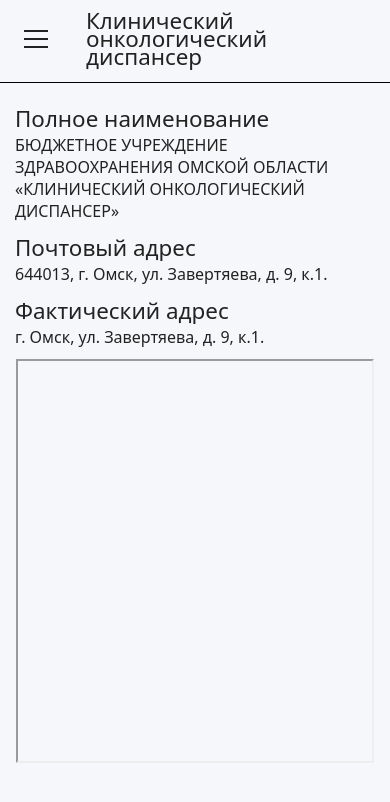
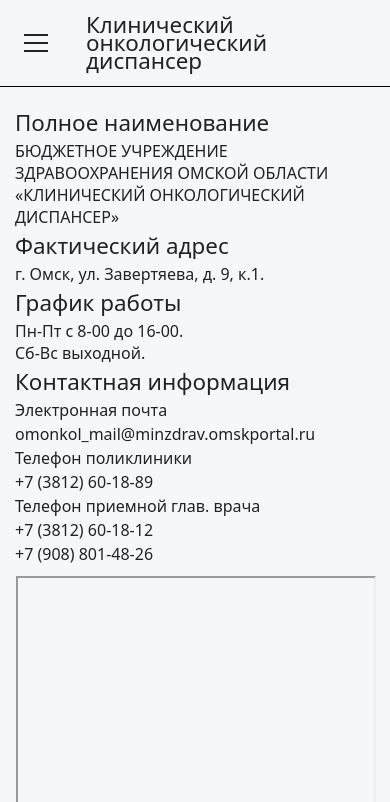
Before and after one commit to SoundOfTruth/DispensaryMiniApp, a Vue app in the folder frontend/: page / in a window 390 px wide. Shown: the top 802 px of the page. Built offline with nearby package versions, Linux system fonts and the light colour scheme.

Commit message:
added part of responsive design

```diff
--- a/frontend/src/App.vue
+++ b/frontend/src/App.vue
@@ -1,7 +1,5 @@
 <template>
-  <div>
-    <RouterView />
-  </div>
+  <RouterView />
 </template>
 
 <script setup lang="ts"></script>
--- a/frontend/src/components/FilterButton.vue
+++ b/frontend/src/components/FilterButton.vue
@@ -1,20 +1,13 @@
 <template>
-  <button class="filter-btn" @click="filterOpen = !filterOpen">
+  <button class="filter-btn" @click="emits('onClick')">
     <FilterSvg />
   </button>
-  <div>
-    <Teleport to="#modals">
-      <FilterModal :open="filterOpen" @close="filterOpen = false" />
-    </Teleport>
-  </div>
 </template>
 
 <script setup lang="ts">
 import FilterSvg from "./svg/FilterSvg.vue";
-import FilterModal from "./modals/DoctorFilterModal.vue";
 
-import { ref } from "vue";
-const filterOpen = ref<boolean>(false);
+const emits = defineEmits(["onClick"]);
 </script>
 
 <style lang="scss" scoped>
--- a/frontend/src/components/PaginatedPage.vue
+++ b/frontend/src/components/PaginatedPage.vue
@@ -36,8 +36,8 @@ const props = defineProps<Props>();
   flex-direction: column;
   flex: 1;
   min-height: 0;
-  overflow-y: scroll;
   padding-bottom: 15px;
+  overflow-y: auto;
 }
 .pagination-container {
   display: flex;
@@ -46,5 +46,6 @@ const props = defineProps<Props>();
   padding-bottom: 20px;
   max-width: 100vw;
   flex-shrink: 0;
+  overflow-y: auto;
 }
 </style>
--- a/frontend/src/components/TheHeader.vue
+++ b/frontend/src/components/TheHeader.vue
@@ -39,11 +39,12 @@ const toggleMenu = () => {
 
 <style scoped lang="scss">
 header {
+  box-sizing: border-box;
+  width: 100%;
+  max-width: 1000px;
   border-bottom: 1px solid black;
-  padding-inline: 16px;
-  padding-top: 12px;
-  padding-bottom: 16px;
-  position: sticky;
+  padding: 16px;
+  position: fixed;
   top: 0;
   z-index: 100;
   background: #f5f7fa;
--- a/frontend/src/components/doctors/DoctorCard.vue
+++ b/frontend/src/components/doctors/DoctorCard.vue
@@ -46,10 +46,11 @@ const openDoctor = (doctorId: number) => {
     }
   }
   .info {
+    padding-top: 14px;
     display: flex;
     flex-direction: column;
-    justify-content: space-around;
-    padding: 14px;
+    gap: 8px;
+    padding-left: 14px;
     .fullname {
       font-size: 105%;
     }
--- a/frontend/src/layouts/DefaultLayout.vue
+++ b/frontend/src/layouts/DefaultLayout.vue
@@ -13,19 +13,20 @@ import TheHeader from "../components/TheHeader.vue";
 
 <style scoped>
 .mini-app {
-  max-width: 900px;
+  max-width: 1000px;
   margin: 0 auto;
-  height: 100vh;
-  height: 100dvh;
+  min-height: 100vh;
+  min-height: 100dvh;
   display: flex;
   flex-direction: column;
-  overflow: hidden;
+  overflow-y: auto;
 }
 .content {
+  padding-top: 87px;
   display: flex;
   flex-direction: column;
   flex: 1;
   min-height: 0;
-  overflow: hidden;
+  overflow-y: auto;
 }
 </style>
--- a/frontend/src/views/public/IndexView.vue
+++ b/frontend/src/views/public/IndexView.vue
@@ -6,44 +6,80 @@
         БЮДЖЕТНОЕ УЧРЕЖДЕНИЕ ЗДРАВООХРАНЕНИЯ ОМСКОЙ ОБЛАСТИ «КЛИНИЧЕСКИЙ
         ОНКОЛОГИЧЕСКИЙ ДИСПАНСЕР»
       </div>
-    </div>
-    <div class="info">
-      <div class="title">Почтовый адрес</div>
-      <div class="text">644013, г. Омск, ул. Завертяева, д. 9, к.1.</div>
-    </div>
-    <div class="info">
       <div class="title">Фактический адрес</div>
       <div class="text">г. Омск, ул. Завертяева, д. 9, к.1.</div>
+      <div class="title">График работы</div>
+      <div class="text">
+        Пн-Пт с 8-00 до 16-00.<br />
+        Сб-Вс выходной.
+      </div>
+      <div class="title">Контактная информация</div>
+      <div class="sub-title">Электронная почта</div>
+      <div>omonkol_mail@minzdrav.omskportal.ru</div>
+      <div class="sub-title">Телефон поликлиники</div>
+      <div>+7 (3812) 60-18-89</div>
+      <div class="sub-title">Телефон приемной глав. врача</div>
+      <div>+7 (3812) 60-18-12</div>
+      <div>+7 (908) 801-48-26</div>
     </div>
     <div class="map">
       <iframe
-        src="https://yandex.ru/map-widget/v1/?ll=73.444809%2C55.040125&mode=poi&poi%5Bpoint%5D=73.444243%2C55.040772&poi%5Buri%5D=ymapsbm1%3A%2F%2Forg%3Foid%3D1356235732&z=10"
-        width="560"
+        src="https://yandex.ru/map-widget/v1/?ll=73.444809%2C55.040125&mode=poi&poi%5Bpoint%5D=73.444243%2C55.040772&poi%5Buri%5D=ymapsbm1%3A%2F%2Forg%3Foid%3D1356235732&z=10.5"
+        width="500"
         height="400"
         frameborder="1"
         allowfullscreen="true"
-        style="position: relative"
+        class="test"
       ></iframe>
     </div>
   </div>
 </template>
 
-<style scoped>
+<style scoped lang="scss">
 .about {
   display: flex;
   gap: 10px;
   flex-direction: column;
   padding: 20px 15px;
+  @media (min-width: 720px) {
+    flex-direction: row;
+    padding-top: 30px;
+    gap: 5px;
+  }
 }
-.info .title {
+.title {
   font-size: 140%;
   font-weight: 500;
 }
-.info .text {
+.text {
   font-size: 100%;
+}
+.sub-title {
+  font-size: 100%;
+  font-weight: 500;
+}
+.info {
+  display: flex;
+  flex-direction: column;
+  gap: 2px;
+  @media (min-width: 720px) {
+    margin-left: 10px;
+    max-width: 300px;
+  }
+  max-width: 320px;
 }
 .map {
   display: flex;
+  width: 100%;
   padding: 1px;
+  .test {
+    width: 100%;
+    max-width: 540px;
+    @media (min-width: 720px) {
+      flex-direction: row;
+      padding-top: 50px;
+      margin: 0 auto;
+    }
+  }
 }
 </style>
--- a/frontend/src/views/public/doctors/DetailView.vue
+++ b/frontend/src/views/public/doctors/DetailView.vue
@@ -4,7 +4,7 @@
       {{ err.message }}
     </div>
     <div class="doctor-container" v-else>
-      <div class="description">
+      <div class="doctor-header">
         <div class="doctor-img-container">
           <img
             src="/src/images/avatar.png"
@@ -13,45 +13,44 @@
           />
           <img :src="doctor.photo" class="doctor-img" v-else />
         </div>
-        <div class="fullname">
+        <div class="doctor-header-info">
+          <div class="doctor-fullname">
             <div>{{ doctor?.lastname }}</div>
             <div>{{ doctor?.firstname }} {{ doctor?.middlename }}</div>
-          <div class="speciality">
+          </div>
+          <div class="doctor-speciality">
             {{ doctor?.speciality.name }}
           </div>
+          <div class="doctor-department">{{ doctor?.department.name }}</div>
         </div>
       </div>
-      <div class="information">
-        <div class="title">Информация</div>
+      <div class="doctor-extra-info">
+        <div class="title" v-if="infoExists">Информация</div>
         <div class="expirience" v-if="doctor?.experience">
           <span>Опыт работы: </span>
           <span>{{ doctor?.experience }}</span>
         </div>
-        <div>
-          <div class="title">Отделение</div>
-          <span>{{ doctor?.department.name }}</span>
-        </div>
         <div v-if="doctor?.qualification">
-          <div class="title">Квалификация</div>
+          <div class="sub-title">Квалификация</div>
           <span>{{ doctor?.qualification }}</span>
         </div>
         <div v-if="doctor?.education?.length">
-          <div class="title">Образование</div>
+          <div class="sub-title">Образование</div>
+          <div class="education">
+            <div v-for="education in doctor?.education">
+              {{ education }}
+            </div>
+          </div>
+        </div>
+        <div v-if="doctor?.extra_education?.length">
+          <div class="sub-title">Доп. образование</div>
           <div class="education">
             <div v-for="education in doctor?.extra_education">
               {{ education }}
             </div>
           </div>
         </div>
-        <div v-if="doctor?.extra_education?.length">
-          <div class="title">Доп. образование</div>
-          <div class="education">
-            <div v-for="education in doctor?.extra_education">
-              {{ education }}
-            </div>
-          </div>
-        </div>
-        <div class="title" v-if="doctor?.inspections?.length > 0">
+        <div class="sub-title" v-if="doctor?.inspections?.length > 0">
           Проводит обследования:
         </div>
         <div v-for="inspection in doctor?.inspections">
@@ -74,6 +73,16 @@ const route = useRoute();
 const doctorStore = useDoctorStore();
 const doctor = computed(() => doctorStore.doctor);
 
+const infoExists = computed(() =>
+  Boolean(
+    doctor.value?.experience ||
+    doctor.value?.qualification ||
+    doctor.value?.education.length != 0 ||
+    doctor.value?.extra_education.length != 0 ||
+    doctor.value.inspections.length != 0,
+  ),
+);
+
 onMounted(async () => {
   const doctorId: number = Number(route.params.doctorId);
   await doctorStore.loadById(doctorId);
@@ -84,7 +93,6 @@ onMounted(async () => {
 .doctor-page {
   overflow-y: auto;
   padding: 15px;
-}
   .err-handler {
     display: flex;
     justify-content: center;
@@ -94,39 +102,85 @@ onMounted(async () => {
     display: flex;
     flex-direction: column;
   }
-.description {
+}
+.doctor-header {
+  border-radius: 8px;
+  padding: 20px;
+  background: white;
   display: flex;
-  gap: 50px;
   flex-direction: column;
-  @media (min-width: 520px) {
+  @media (min-width: 720px) {
+    padding: 8px;
+    gap: 26px;
     flex-direction: row;
   }
-}
-
   .doctor-img-container {
     display: grid;
     place-content: center;
-  padding-bottom: 18px;
-  @media (min-width: 520px) {
+    @media (min-width: 720px) {
       width: 200px;
-  }
+      padding: 8px;
     }
     .doctor-img {
       width: 100%;
       height: auto;
       max-width: 500px;
       border-radius: 8px;
+      @media (min-width: 720px) {
+        max-width: 180px;
       }
+    }
+  }
+}
+
+.doctor-header-info {
+  max-width: 400px;
+  padding-top: 20px;
+  display: flex;
+  flex-direction: column;
+  gap: 1px;
+  @media (min-width: 720px) {
+    padding-top: 20px;
+  }
+  .doctor-fullname {
+    font-size: 170%;
+    font-weight: 500;
+    line-height: 1;
+    display: flex;
+    flex-direction: column;
+    gap: 2px;
+    @media (min-width: 720px) {
+      gap: 7px;
+    }
+  }
+  .doctor-speciality {
+    padding-top: 5px;
+    font-size: 130%;
+    font-weight: 400;
+    color: #0d9ce3;
+  }
+  .doctor-department {
+    padding-top: 5px;
+    font-size: 120%;
+  }
+}
+
+.doctor-extra-info {
+  padding-top: 24px;
+  display: flex;
+  gap: 7px;
+  flex-direction: column;
   .title {
+    font-size: 130%;
+    font-weight: 400;
+    line-height: 1;
+    padding-bottom: 4px;
+  }
+  .sub-title {
     font-size: 110%;
     color: #b1b2b4;
     line-height: 1;
     padding-bottom: 4px;
-}
-.information {
-  display: flex;
-  gap: 7px;
-  flex-direction: column;
   }
   .education {
     display: flex;
@@ -134,17 +188,8 @@ onMounted(async () => {
     font-size: 90%;
     gap: 3px;
   }
-.fullname {
-  font-size: 180%;
-  font-weight: 500;
-  line-height: 1;
-}
-.speciality {
-  padding-top: 5px;
-  font-size: 135%;
-  color: #0d9ce3;
-}
   .expirience {
     font-size: 115%;
   }
+}
 </style>
```
Also changed, not shown: frontend/src/components/doctors/DoctorFilterModal.vue (renamed from frontend/src/components/modals/DoctorFilterModal.vue, +25 -23 lines), frontend/src/views/public/doctors/ListView.vue (+19 -3 lines). Lines whose indentation alone changed are shown as unchanged.
